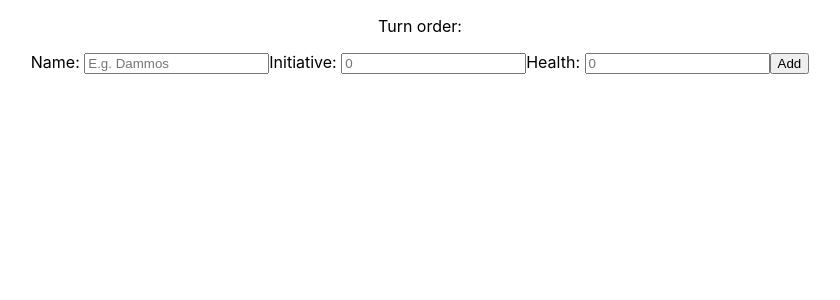
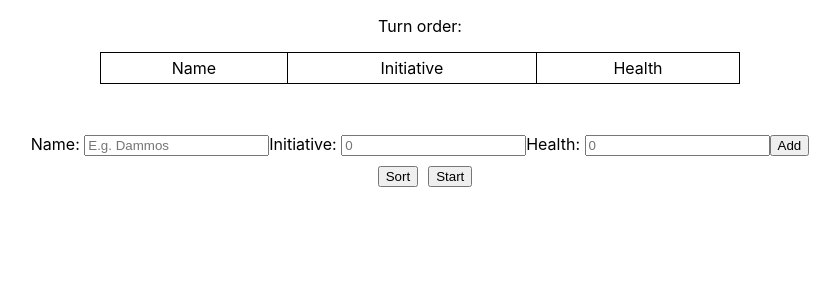
Before and after one commit to DennisLi755/dnd-turn-tracker, a React (Create React App) app in the folder turn-tracker/: page / in a window 1280 px wide. Shown: the top 300 px of the page, without its empty margins (220-1060 px from the left). Built offline with nearby package versions, Linux system fonts and the light colour scheme.

Commit message:
added sort button for manual sorting and turn tracking

```diff
--- a/turn-tracker/src/App.css
+++ b/turn-tracker/src/App.css
@@ -40,3 +40,21 @@
 ul {
   list-style-type: none;
 }
+
+table {
+  width: 50%;
+  margin: 0 auto;
+  border-collapse: collapse;
+  margin-bottom: 50px;
+}
+
+td {
+  border: 1px solid #000;
+  padding: 5px;
+  text-align: center;
+  vertical-align:auto;
+}
+
+#sort {
+  margin: 10px;
+}
--- a/turn-tracker/src/App.js
+++ b/turn-tracker/src/App.js
@@ -1,30 +1,71 @@
 import './App.css';
 import { useState, useEffect } from 'react';
 
+const TurnEntry = ({name, init, health, color}) => {
+  return (
+    <tr>
+      <td style={{color: color}}>{name}</td>
+      <td>{init}</td>
+      <td>{health}</td>
+    </tr>
+  );
+}
+
 function App() {
-  const [order, setOrder] = useState([]);
+  const [order, setOrder] = useState([{name: "Name", initiative: "Initiative", health: "Health", color: "black"}]);
   const [name, setName] = useState('');
   const [init, setInit] = useState(0);
   const [hp, setHp] = useState(0);
+  let [currentTurn, setCurrentTurn] = useState(null);
+  let [prevTurn, setPrevTurn] = useState(null);
+  const [start, setStart] = useState(false);
 
   useEffect(() => {
-    setOrder(order.sort((a, b) => b.initiative - a.initiative));
-  }, [order])
+    if (start) {
+      let items = [...order];
+      if (prevTurn !== null) {
+        items[prevTurn] = { ...order[prevTurn], color: 'black' };
+      }
+      items[currentTurn] = { ...order[currentTurn], color: 'red' };
+      setOrder(items);
+    }
+  }, [currentTurn, prevTurn, start]);
+
+  const startTracker = () => {
+    let items = [...order];
+    let item = { ...order[1], color: 'red' };
+    items[1] = item;
+    setOrder(items);
+    setCurrentTurn(1);
+    setStart(true);
+  }
+
+  const nextTurn = () => {
+    setPrevTurn(currentTurn);
+    setCurrentTurn(currentTurn => (currentTurn < order.length - 1 ? currentTurn + 1 : 1));
+  }
+
+  const sortOrder = () => {
+    setOrder(order => {
+      const sorted = [...order].sort((a, b) => b.initiative - a.initiative);
+      return sorted;
+    });
+  }
 
   const addElement = (e) => {
     e.preventDefault();
-    const entry = { name: name, initiative: init, health: hp };
+    const entry = { name: name, initiative: init, health: hp, color: "black" };
     setOrder([...order, entry]);
   };
 
   return (
     <div className="App">
       <p>Turn order:</p>
-      <ul>
+      <table>
         {order.map(elem => (
-          <li>Name: {elem.name} | Initiative: {elem.initiative} | Health: {elem.health}</li>
+          <TurnEntry name={elem.name} init={elem.initiative} health={elem.health} color={elem.color} />
         ))}
-      </ul>
+      </table>
       <form>
         <label>Name: </label>
         <input id="name" type="text" name="name" placeholder="E.g. Dammos" onChange={e => setName(e.target.value)}/>
@@ -34,6 +75,8 @@ function App() {
         <input id="health" type="number" name="health" placeholder="0" onChange={e => setHp(e.target.value)} />
         <input type="submit" value="Add" onClick={e => addElement(e)}/>
       </form>
+      <button onClick={sortOrder} id="sort">Sort</button>
+      {start ? <button onClick={nextTurn} id="start">Next</button> : <button onClick={startTracker} id="start">Start</button>}
     </div>
   );
 }
```
